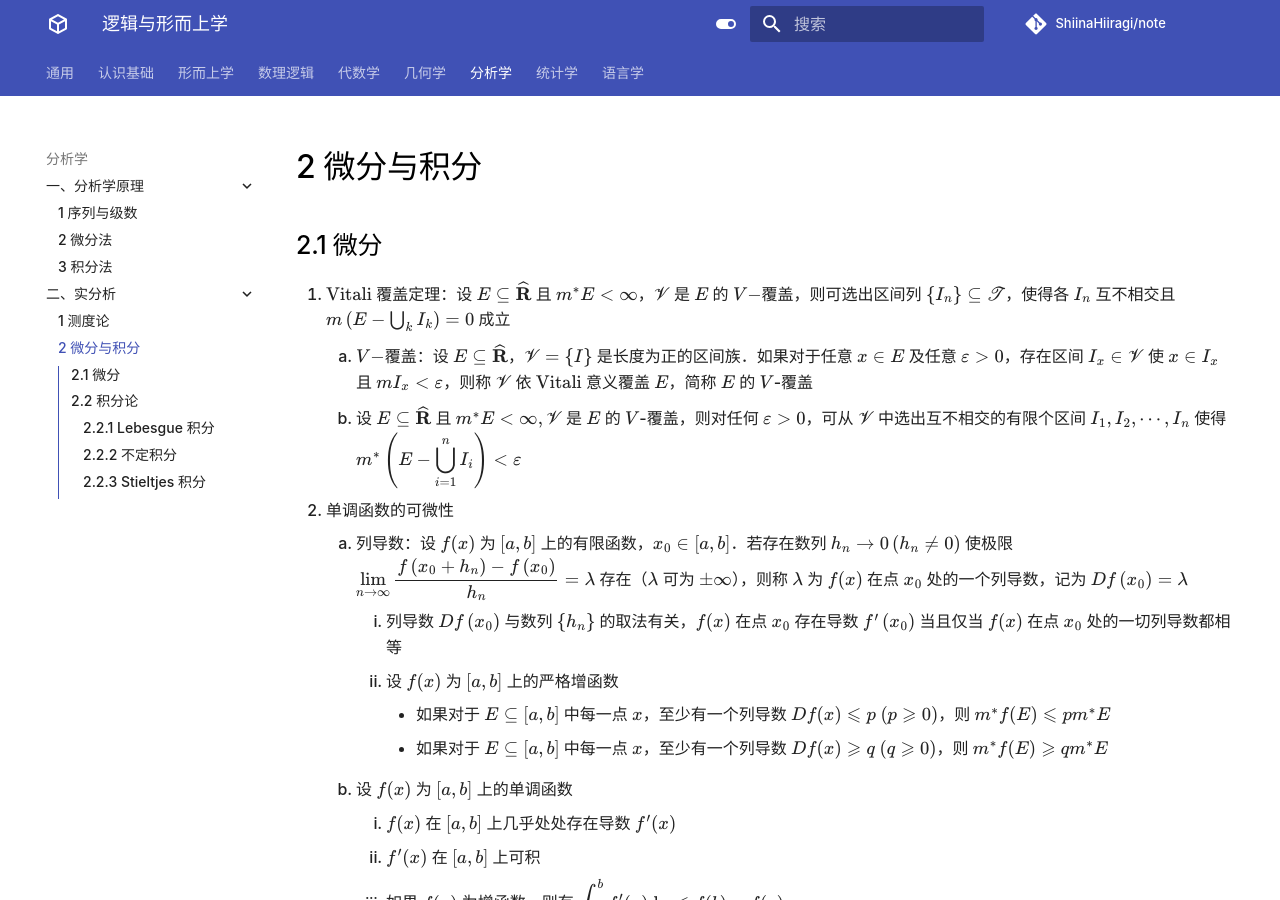
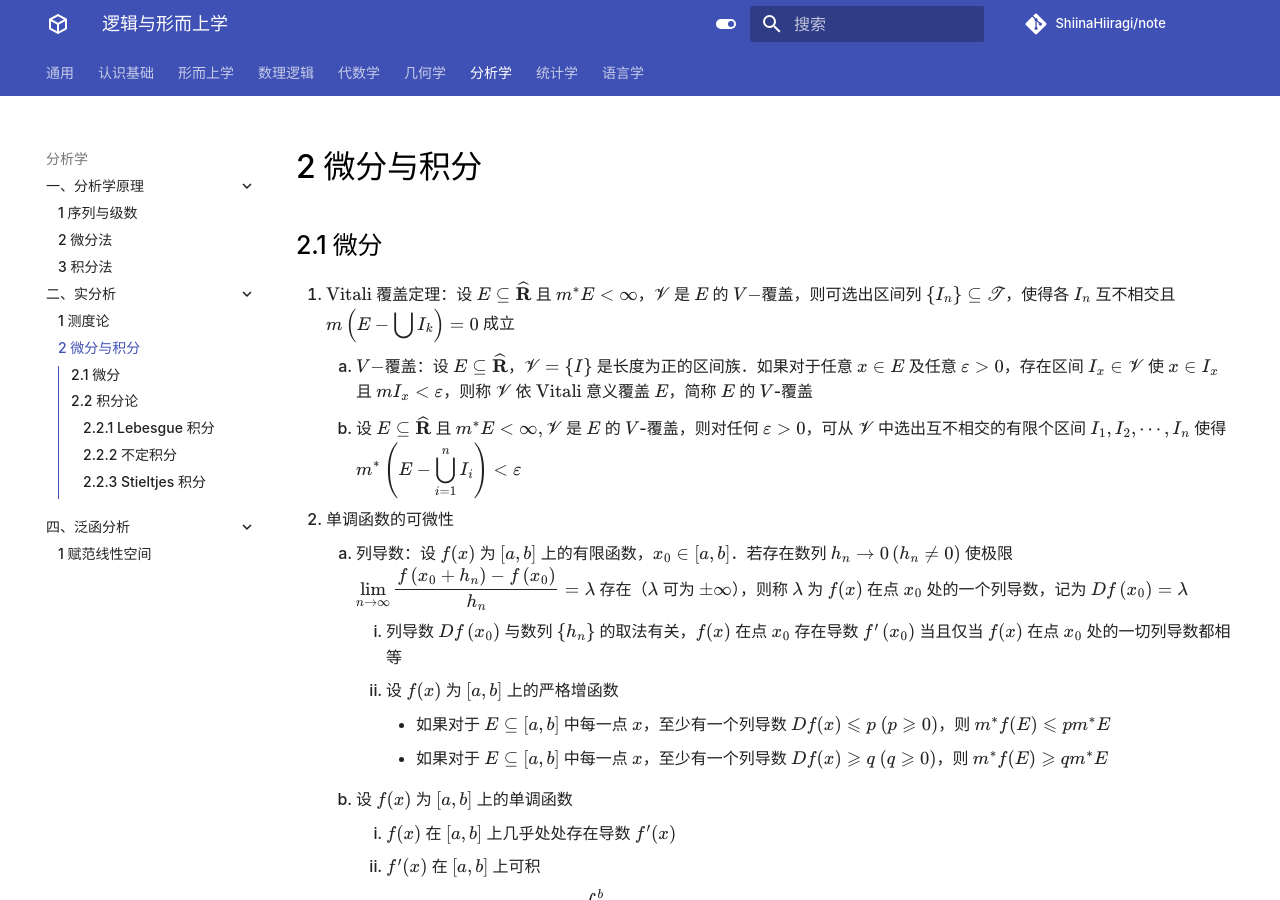
Before and after one commit to ShiinaHiiragi/note, an MkDocs documentation site: the page built from docs/anly/real/lbg.md, in a window 1280 px wide and 900 px high. Built offline with MkDocs 1.6.1 and Material for MkDocs 9.7.7, drawn with Linux system fonts in a browser that asks for light colours; comment, search, counter and statistics services are not loaded.

Commit message:
start functional

```diff
--- a/docs/anly/real/lbg.md
+++ b/docs/anly/real/lbg.md
@@ -1,7 +1,7 @@
 # 2 微分与积分
 
 ## 2.1 微分
-1. $\text{Vitali}$ 覆盖定理：设 $E \subseteq \widehat{\mathbf{R}}$ 且 $m^{*} E<\infty$，$\mathscr{V}$ 是 $E$ 的 $V-$覆盖，则可选出区间列 $\left\{I_{n}\right\} \subseteq \mathscr{T}$，使得各 $I_{n}$ 互不相交且 $m\left(E - \bigcup_{k} I_{k}\right)=0$ 成立
+1. $\text{Vitali}$ 覆盖定理：设 $E \subseteq \widehat{\mathbf{R}}$ 且 $m^{*} E<\infty$，$\mathscr{V}$ 是 $E$ 的 $V-$覆盖，则可选出区间列 $\left\{I_{n}\right\} \subseteq \mathscr{T}$，使得各 $I_{n}$ 互不相交且 ${\displaystyle m\left(E - \bigcup I_{k}\right)=0}$ 成立
     1. $V-$覆盖：设 $E \subseteq \widehat{\mathbf{R}}$，$\mathscr{V}=\{I\}$ 是长度为正的区间族．如果对于任意 $x \in E$ 及任意 $\varepsilon>0$，存在区间 $I_{x} \in \mathscr{V}$ 使 $x \in I_{x}$ 且 $m I_{x}<\varepsilon$，则称 $\mathscr{V}$ 依 $\text{Vitali}$ 意义覆盖 $E$，简称 $E$ 的 $V$-覆盖
     2. 设 $E \subseteq \widehat{\mathbf{R}}$ 且 $m^{*} E<\infty, \mathscr{V}$ 是 $E$ 的 $V$-覆盖，则对任何 $\varepsilon>0$，可从 $\mathscr{V}$ 中选出互不相交的有限个区间 $I_{1}, I_{2}, \cdots, I_{n}$ 使得 ${\displaystyle m^{*}\left(E - \bigcup_{i=1}^{n} I_{i}\right)<\varepsilon}$
 2. 单调函数的可微性
--- a/mkdocs.yml
+++ b/mkdocs.yml
@@ -181,6 +181,8 @@ nav:
     - 二、实分析:
       - 1 测度论: anly/real/ms.md
       - 2 微分与积分: anly/real/lbg.md
+    - 四、泛函分析:
+      - 1 赋范线性空间: anly/func/norm.md
   - 统计学:
     - 一、概率论:
       - 1 概率与随机变量: stat/prob/prob.md
```
Also changed, not shown: docs/anly/func/norm.md (added, +5 -0 lines), docs/anly/princ/seq.md (+1 -1 lines).
